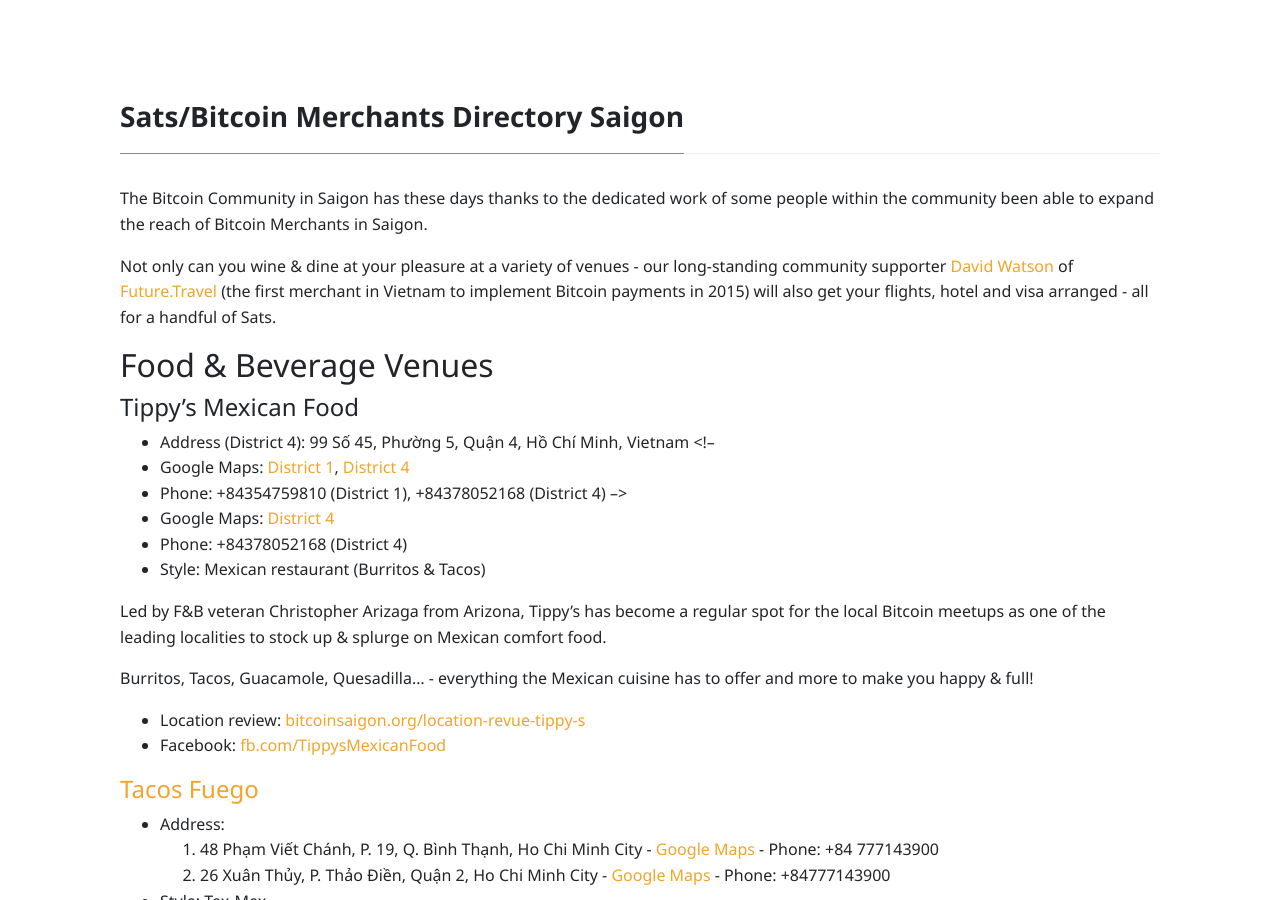
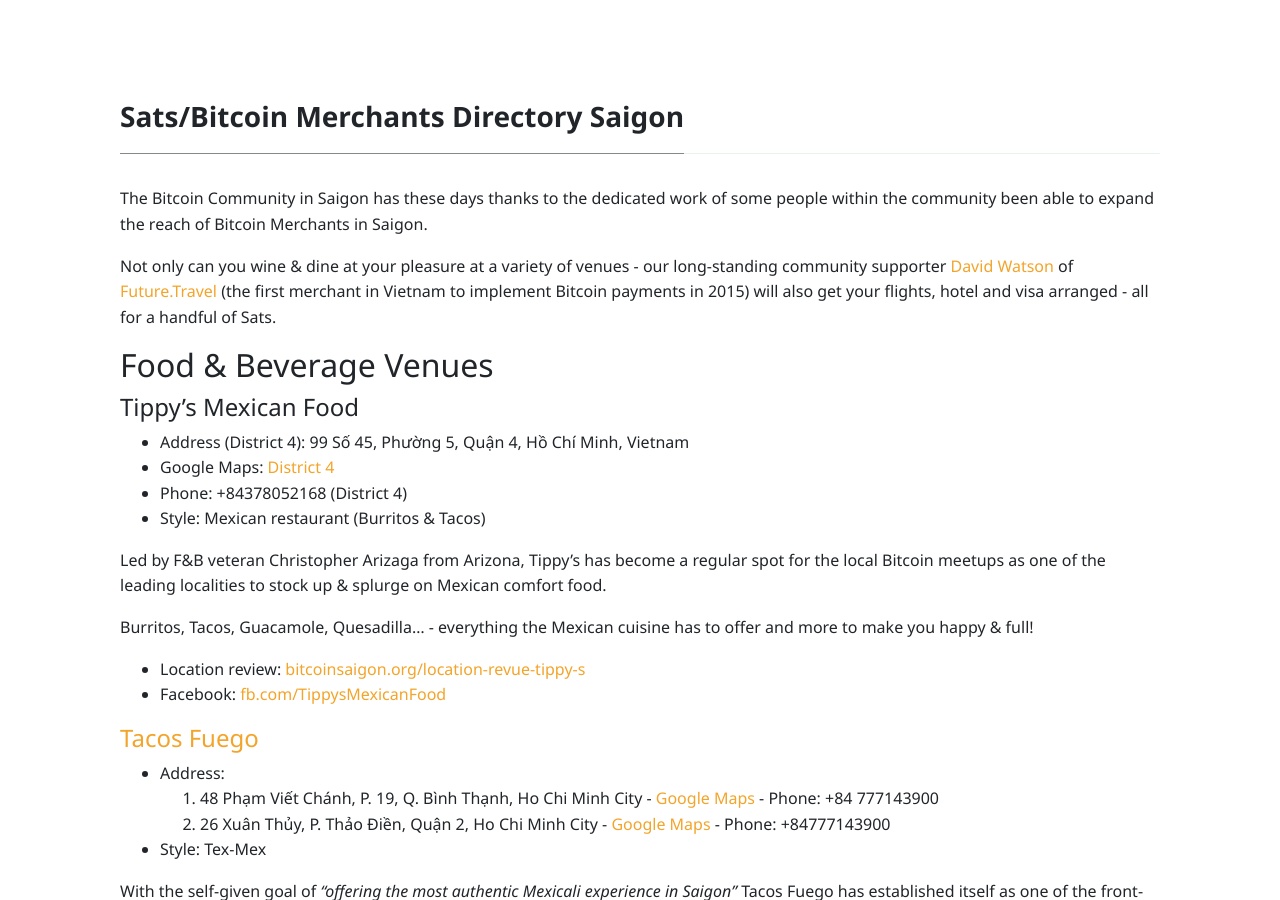
Before and after one commit to bitcoinsaigon/bitcoinsaigon.github.io, a Jekyll site: the page built from _pages/spend-sats-saigon.md, in a window 1280 px wide and 900 px high. Built offline with Jekyll 4.4.1, drawn with Linux system fonts in a browser that asks for light colours; nearby versions of some CDN libraries.

Commit message:
Fix comment block

```diff
--- a/_pages/spend-sats-saigon.md
+++ b/_pages/spend-sats-saigon.md
@@ -35,8 +35,8 @@
 
 - Address (District 4): 99 Số 45, Phường 5, Quận 4, Hồ Chí Minh, Vietnam
 <!--
-- Google Maps: [District 1](https://goo.gl/maps/AvzvBJGou2WUe4HZ8), [District 4](https://goo.gl/maps/Es78ZLxJ4PpUKkME7)
-- Phone: +84354759810 (District 1),  +84378052168 (District 4)
+Google Maps: [District 1](https://goo.gl/maps/AvzvBJGou2WUe4HZ8), [District 4](https://goo.gl/maps/Es78ZLxJ4PpUKkME7)
+Phone: +84354759810 (District 1),  +84378052168 (District 4)
 -->
 - Google Maps: [District 4](https://goo.gl/maps/Es78ZLxJ4PpUKkME7)
 - Phone: +84378052168 (District 4)
```
